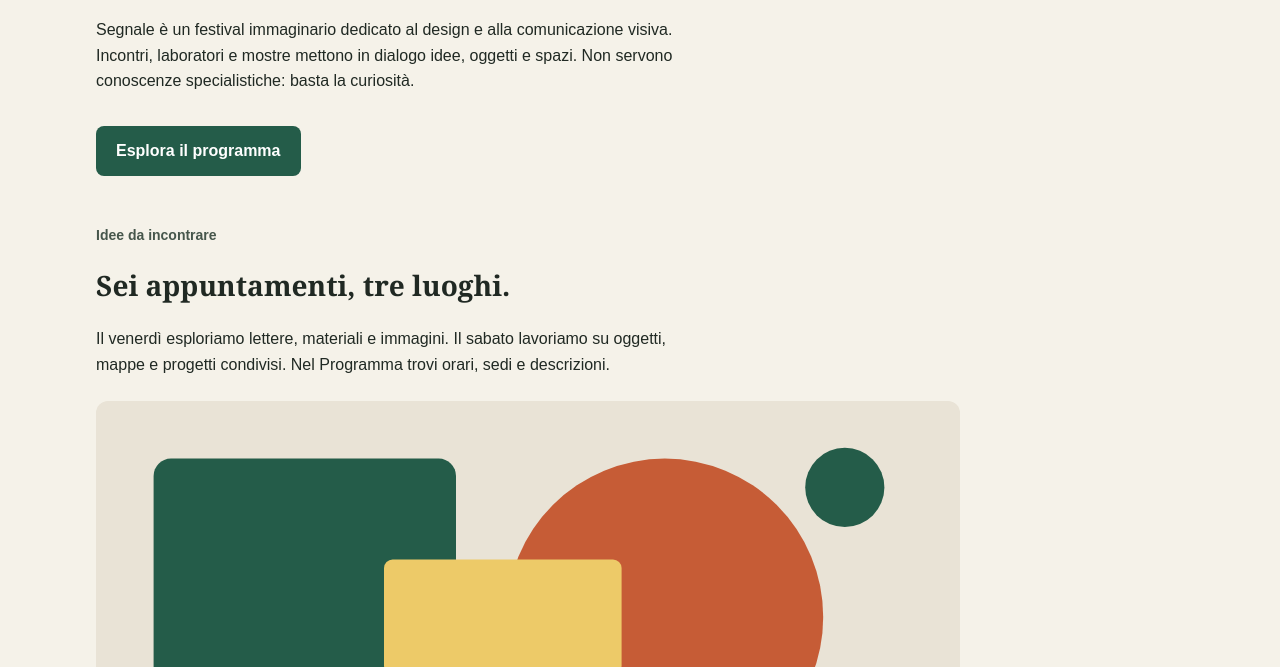
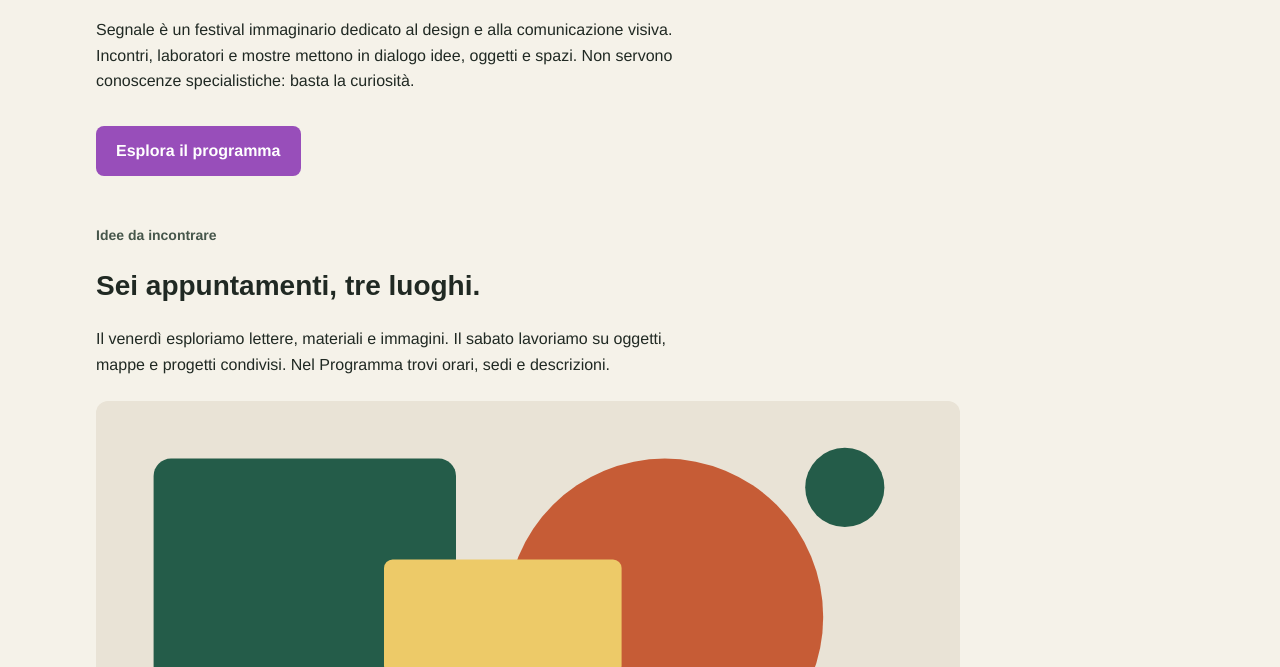
Before and after one commit to vincim34-a11y/festival-segnale, a plain HTML site: page index.html in a window 1280 px wide. Shown: the part 433-1100 px from the top of the page. Drawn offline with Linux system fonts and the light colour scheme.

Commit message:
Modifica colori

```diff
--- a/style.css
+++ b/style.css
@@ -3,12 +3,12 @@
 
 /* Scelte comuni: ogni regola usa var() per richiamarne il valore. */
 :root {
-  --colore-primario: #245c49;
-  --colore-primario-scuro: #173f32;
+  --colore-primario: #984eba;
+  --colore-primario-scuro: #470264;
   --colore-sfondo: #f5f2e9;
   --colore-testo: #202923;
-  --font-testo: Arial, Helvetica, sans-serif;
-  --font-titoli: Georgia, "Times New Roman", serif;
+  --font-testo: "Poppins", Helvetica, sans-serif;
+  --font-titoli: "Lexed Deca", sans-serif;;
 }
 
 * {
```
